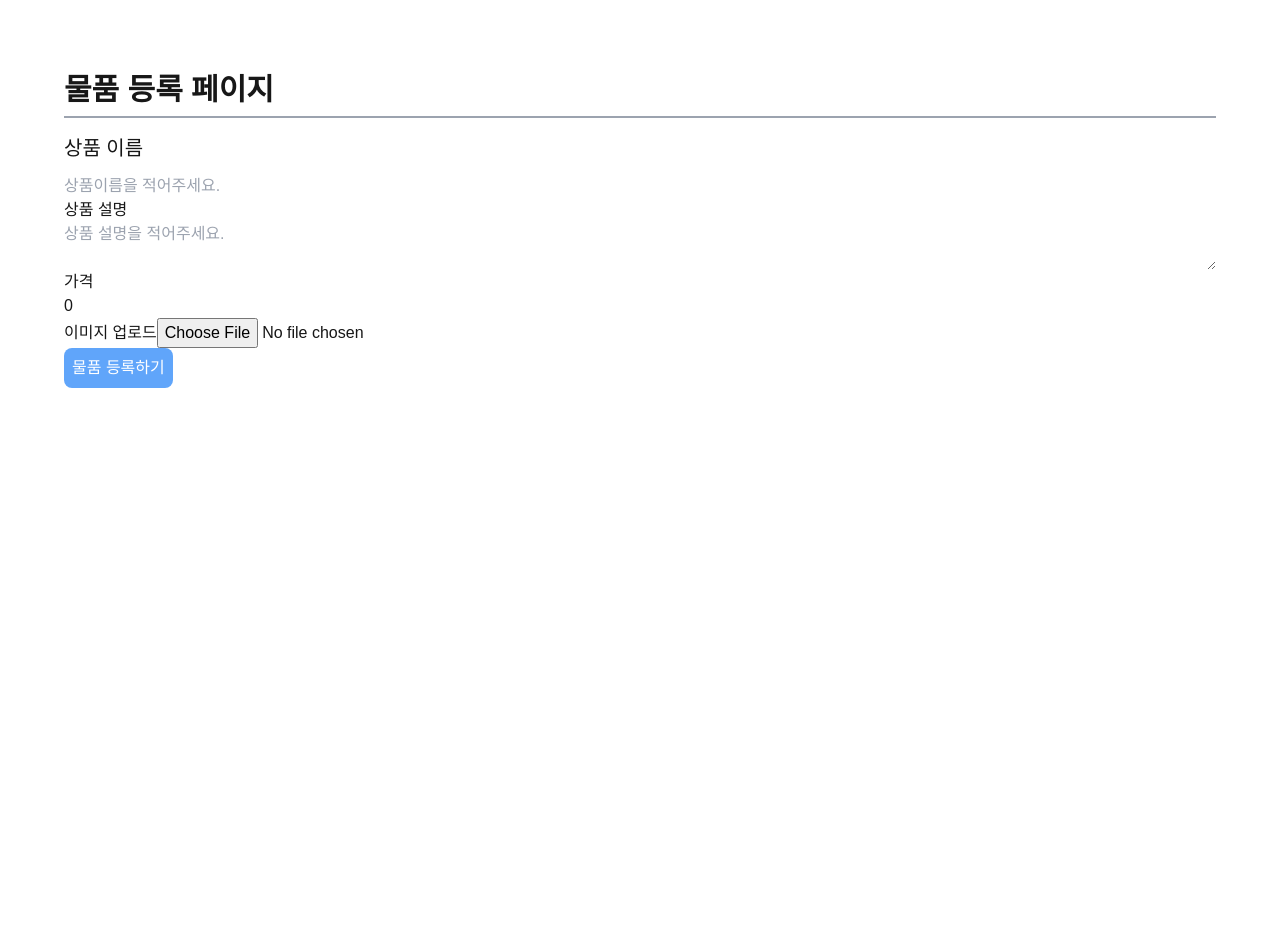
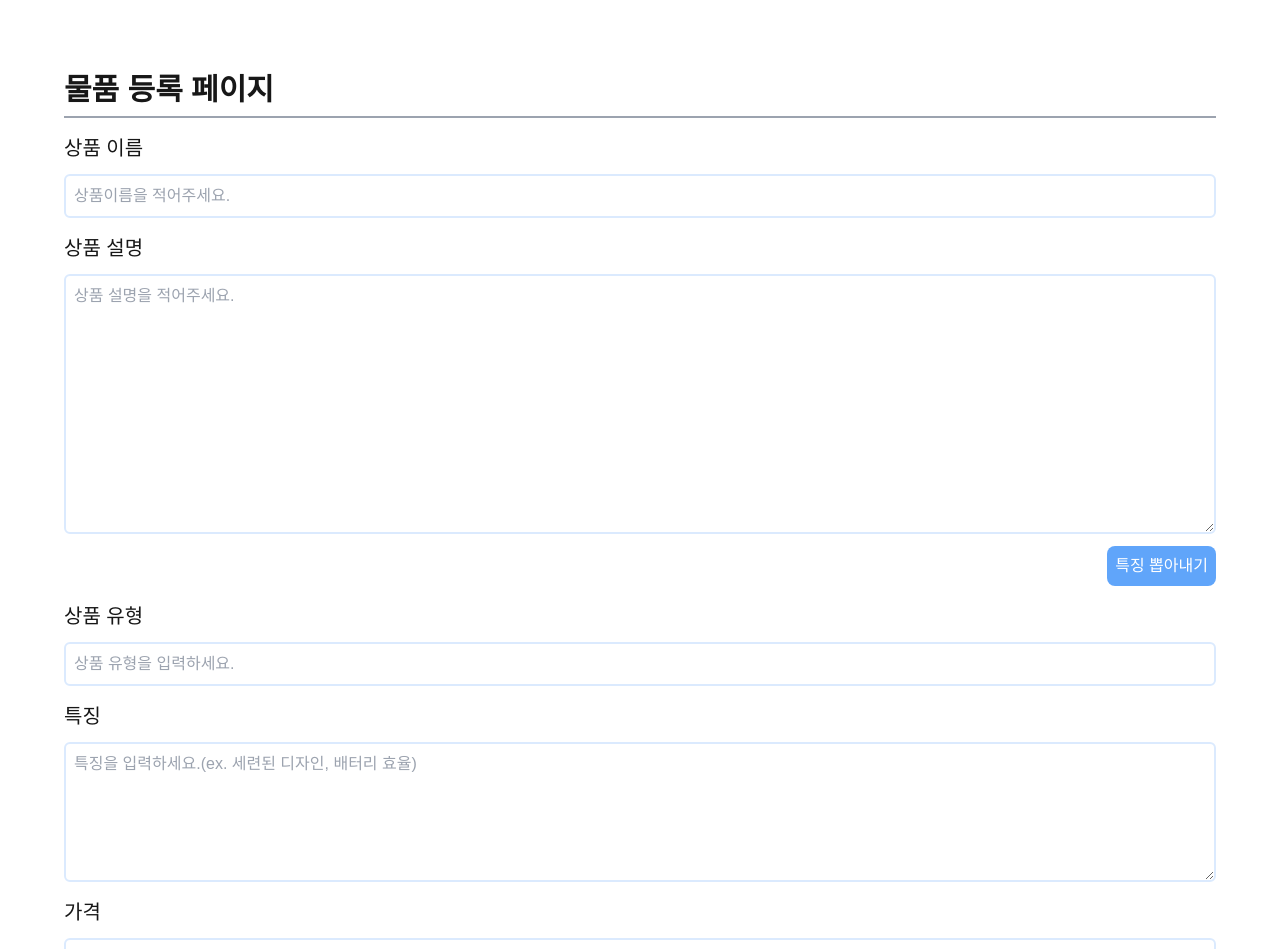
Before and after one commit to idealHyun/AI_Project, a Next.js app: page /products/upload in a window 1280 px wide. Shown: the top 949 px of the page. Before the commit the page ends 800 px from the top, so only its background shows below. Built offline with nearby package versions, Linux system fonts and the light colour scheme.

Commit message:
✅ 제품 설명으로 제품군 및 특징 잡기

```diff
--- a/src/app/globals.css
+++ b/src/app/globals.css
@@ -21,6 +21,15 @@ body {
   padding: 4rem;
 }
 
+input {
+  background: none;
+  outline: none;
+  padding: 0;
+  margin: 0;
+  box-shadow: none;
+  font: inherit;
+}
+
 @layer utilities {
   .text-balance {
     text-wrap: balance;
--- a/src/app/products/[id]/page.tsx
+++ b/src/app/products/[id]/page.tsx
@@ -23,12 +23,12 @@ export default function ProductPage() {
   const [questions,setQuestions] = useState<string[]>([])
 
   const handleReivwButtonClick = async () => {
-    const response = await axios.post('/api/openai/review', {
-      desc: product?.description
-    });
-    setQuestions(response.data.questions)
-    console.log(response.data.questions)
-    questions.forEach((question)=>console.log(question))
+    // const response = await axios.post('/api/openai/review', {
+    //   desc: product?.description
+    // });
+    // setQuestions(response.data.questions)
+    // console.log(response.data.questions)
+    // questions.forEach((question)=>console.log(question))
   }
 
   // questions 가 업데이트 된 후에 실행
--- a/src/app/products/upload/page.tsx
+++ b/src/app/products/upload/page.tsx
@@ -12,9 +12,36 @@ export default function ProductForm({ }: ProductFormProps) {
     // 입력 값을 관리하는 상태
     const [name, setName] = useState('');
     const [description, setDescription] = useState('');
-    const [price, setPrice] = useState(0);
+    const [price, setPrice] = useState('');
+    const [product_line, setProduct_line] = useState('');
+    const [features, setFeatures] = useState('');
     const [imagePreview, setImagePreview] = useState<string | null>(null);
     const [file, setFile] = useState<File | null>(null); // 업로드할 파일 저장
+    const [loading, setLoading] = useState(false)
+
+    const handleFeatureButtonClick = async (
+        e: React.MouseEvent<HTMLButtonElement>
+    ) => {
+        e.preventDefault(); // 기본 submit 동작 방지
+
+        const data = {
+            desc: description,
+        };
+
+        try {
+            setLoading(true)
+            const response = await axios.post('/api/openai/features', data);
+            setLoading(false)
+
+            setProduct_line(response.data.category)
+            setFeatures(response.data.features.join(', '))
+        } catch (error) {
+            console.error('요청 중 오류 발생:', error);
+
+            // 필요 시 사용자에게 알림 표시
+            alert('요청에 실패했습니다. 나중에 다시 시도해주세요.');
+        }
+    };
 
     // 폼 제출 처리 함수
     const handleSubmit = async (e: React.FormEvent) => {
@@ -28,7 +55,9 @@ export default function ProductForm({ }: ProductFormProps) {
             name,
             description,
             image_url: imageUrl, // 업로드된 이미지 URL
-            price,
+            price: Number(price),
+            features,
+            category : product_line
         };
 
         console.log(productData);
@@ -39,7 +68,7 @@ export default function ProductForm({ }: ProductFormProps) {
         } catch (error) {
             console.error('Error uploading product:', error);
             alert('Failed to upload product.');
-        } finally{
+        } finally {
             router.push('/');
         }
     };
@@ -54,7 +83,15 @@ export default function ProductForm({ }: ProductFormProps) {
     };
 
     const handlePriceChange = (e: React.ChangeEvent<HTMLInputElement>) => {
-        setPrice(Number(e.target.value));
+        setPrice(e.target.value);
+    };
+
+    const handleProductLineChange = (e: React.ChangeEvent<HTMLInputElement>) => {
+        setProduct_line(e.target.value);
+    };
+
+    const handleFeaturesChange = (e: React.ChangeEvent<HTMLTextAreaElement>) => {
+        setFeatures(e.target.value);
     };
 
     // S3에 이미지 업로드
@@ -107,7 +144,7 @@ export default function ProductForm({ }: ProductFormProps) {
                 <span className=" text-3xl font-bold">물품 등록 페이지</span>
             </div>
             <form onSubmit={handleSubmit} className='my-4'>
-                <div className='flex flex-col gap-3'>
+                <div className='flex flex-col gap-3 mb-4'>
                     <label htmlFor="product_title" className='text-xl'>상품 이름</label>
                     <input
                         type="text"
@@ -116,22 +153,50 @@ export default function ProductForm({ }: ProductFormProps) {
                         value={name}
                         onChange={handleTitleChange}
                         required
+                        className="border-2 border-blue-100 p-2 rounded-md focus:outline-none focus:border-blue-300"
                     />
                 </div>
 
-                <div className='flex flex-col'>
-                    <label htmlFor="product_description">상품 설명</label>
+                <div className='flex flex-col gap-3 mb-4'>
+                    <label htmlFor="product_description" className='text-xl'>상품 설명</label>
                     <textarea
                         id="product_description"
                         placeholder="상품 설명을 적어주세요."
                         value={description}
                         onChange={handleDescriptionChange}
+                        rows={10}
                         required
+                        className="border-2 border-blue-100 p-2 rounded-md focus:outline-none focus:border-blue-300"
+                    />
+                    <button className="ml-auto bg-blue-400 rounded-lg p-2 text-white hover:bg-blue-500" onClick={handleFeatureButtonClick}>특징 뽑아내기</button>
+                </div>
+                <div className='flex flex-col gap-3 mb-4'>
+                    <label htmlFor="product_line" className='text-xl'>상품 유형</label>
+                    <input
+                        type="text"
+                        id="product_line"
+                        placeholder="상품 유형을 입력하세요."
+                        value={product_line}
+                        onChange={handleProductLineChange}
+                        required
+                        className="border-2 border-blue-100 p-2 rounded-md focus:outline-none focus:border-blue-300"
+                    />
+                </div>
+                <div className='flex flex-col gap-3 mb-4'>
+                    <label htmlFor="product_features" className='text-xl'>특징</label>
+                    <textarea
+                        id="product_features"
+                        placeholder="특징을 입력하세요.(ex. 세련된 디자인, 배터리 효율)"
+                        value={features}
+                        onChange={handleFeaturesChange}
+                        rows={5}
+                        required
+                        className="border-2 border-blue-100 p-2 rounded-md focus:outline-none focus:border-blue-300"
                     />
                 </div>
 
-                <div className='flex flex-col'>
-                    <label htmlFor="product_price">가격</label>
+                <div className='flex flex-col gap-3 mb-4'>
+                    <label htmlFor="product_price" className='text-xl'>가격</label>
                     <input
                         type="number"
                         id="product_price"
@@ -139,11 +204,12 @@ export default function ProductForm({ }: ProductFormProps) {
                         value={price}
                         onChange={handlePriceChange}
                         required
+                        className="border-2 border-blue-100 p-2 rounded-md focus:outline-none focus:border-blue-300"
                     />
                 </div>
 
-                <div>
-                    <label htmlFor="product_image">이미지 업로드</label>
+                <div className='flex flex-col gap-3 mb-4'>
+                    <label htmlFor="product_image" className='text-xl'>이미지 업로드</label>
                     {/* 이미지 미리보기 */}
                     {imagePreview && (
                         <div>
@@ -164,7 +230,10 @@ export default function ProductForm({ }: ProductFormProps) {
                     />
                 </div>
 
-                <button className=" bg-blue-400 rounded-lg p-2 text-white hover:bg-blue-500">물품 등록하기</button>
+                <div className='flex flex-col gap-3 mb-4'>
+                    <button className="m-auto bg-blue-400 rounded-lg p-2 text-white hover:bg-blue-500">물품 등록하기</button>
+                </div>
+
             </form>
         </div>
     );
--- a/src/server/routes/openai.js
+++ b/src/server/routes/openai.js
@@ -1,8 +1,8 @@
 const express = require('express');
-const { createReviewQuestions } = require('../controllers/openaiController');
+const { createFeatures } = require('../controllers/openaiController');
 
 const router = express.Router();
 
-router.post('/review', createReviewQuestions); // POST /api/openai/
+router.post('/features', createFeatures); // POST /api/openai/fatures
 
 module.exports = router;
```
Also changed, not shown: src/server/controllers/openaiController.js (+27 -24 lines), src/server/controllers/productsController.js (+8 -6 lines).
